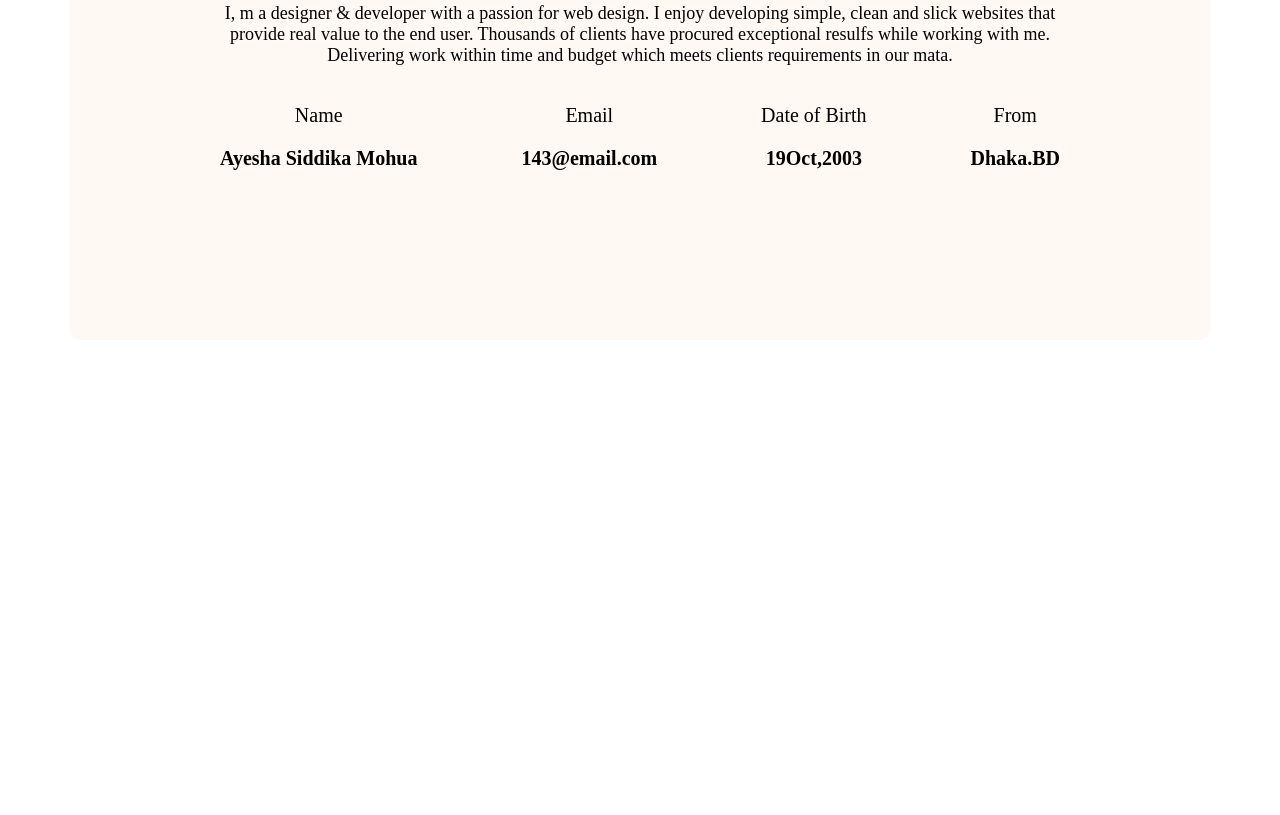
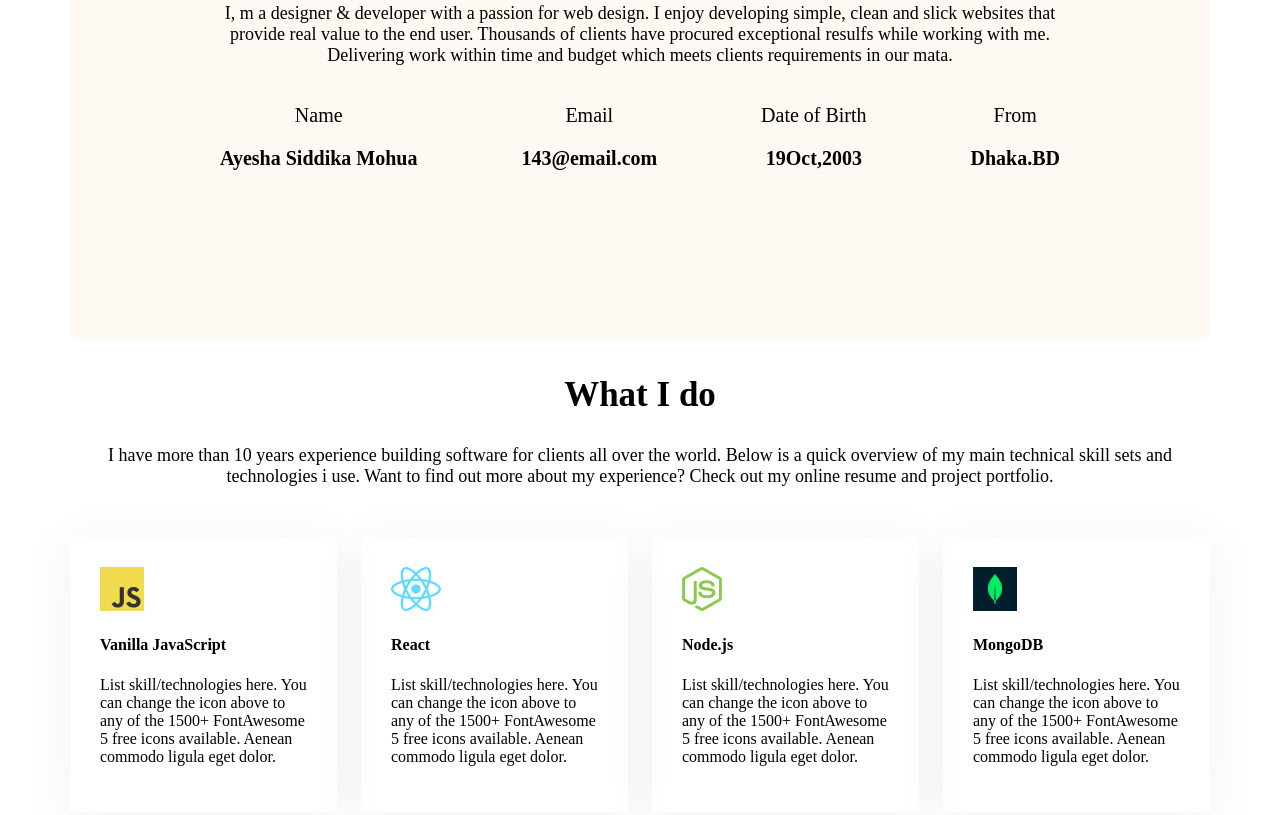
Before and after one commit to Ayesha81Siddika/web-developer-portfolio, a plain HTML site: page index.html in a window 1280 px wide. Shown: the part 1206-2021 px from the top of the page. Before the commit the page ends 1554 px from the top, so only its background shows below. Drawn offline with nearby package versions, Linux system fonts and the light colour scheme.

Commit message:
my skills

```diff
--- a/index.html
+++ b/index.html
@@ -59,6 +59,32 @@
                 </div>
             </div>
         </section>
+        <section class="what-can-do">
+            <h3 class="skills place-center">What I do</h3>
+            <p class="skills-descriptions">I have more than 10 years experience building software for clients all over the world. Below is a quick overview of my main technical skill sets and technologies i use. Want to find out more about my experience? Check out my online resume and project portfolio.</p>
+        <div class="skills_details">
+            <div class="parts">
+                <img src="images/icons/js.png" alt="">
+                <h4 class="p-title">Vanilla JavaScript</h4>
+                <p class="p-description">List skill/technologies here. You can change the icon above to any of the 1500+ FontAwesome 5 free icons available. Aenean commodo ligula eget dolor.</p>
+            </div>
+            <div class="parts">
+                <img src="images/icons/react.png" alt="">
+                <h4 class="p-title">React</h4>
+                <p class="p-description">List skill/technologies here. You can change the icon above to any of the 1500+ FontAwesome 5 free icons available. Aenean commodo ligula eget dolor.</p>
+            </div>
+            <div class="parts">
+                <img src="images/icons/nodejs.png" alt="">
+                <h4 class="p-title">Node.js</h4>
+                <p class="p-description">List skill/technologies here. You can change the icon above to any of the 1500+ FontAwesome 5 free icons available. Aenean commodo ligula eget dolor.</p>
+            </div>
+            <div class="parts">
+              <img src="images/icons/mongo.png" alt="">
+                <h4 class="p-title">MongoDB</h4>
+                <p class="p-description">List skill/technologies here. You can change the icon above to any of the 1500+ FontAwesome 5 free icons available. Aenean commodo ligula eget dolor.</p>
+            </div>
+        </div>
+     </section>
     </main>
     <footer>
 
--- a/styles/portfolio.css
+++ b/styles/portfolio.css
@@ -93,3 +93,29 @@ font-weight: 500;
     justify-content: space-between;
     margin-bottom: 20px;
 }
+.place-center{
+    text-align: center;
+}
+.skills{
+    font-size: 35px;
+    font-weight: 700;
+    margin-bottom: 30px;
+}
+.skills-descriptions{
+    font-size: 18px;
+    font-weight: 400;
+    margin-bottom: 50px;
+}
+.skills_details{
+    display: flex;
+    gap: 24px;
+    margin-top: 50px;
+    text-align: left;
+
+
+}
+.parts{
+    padding: 30px;
+    box-shadow: 0px 6px 50px 0px
+    rgba(0, 0, 0, 0.06);
+}
```
